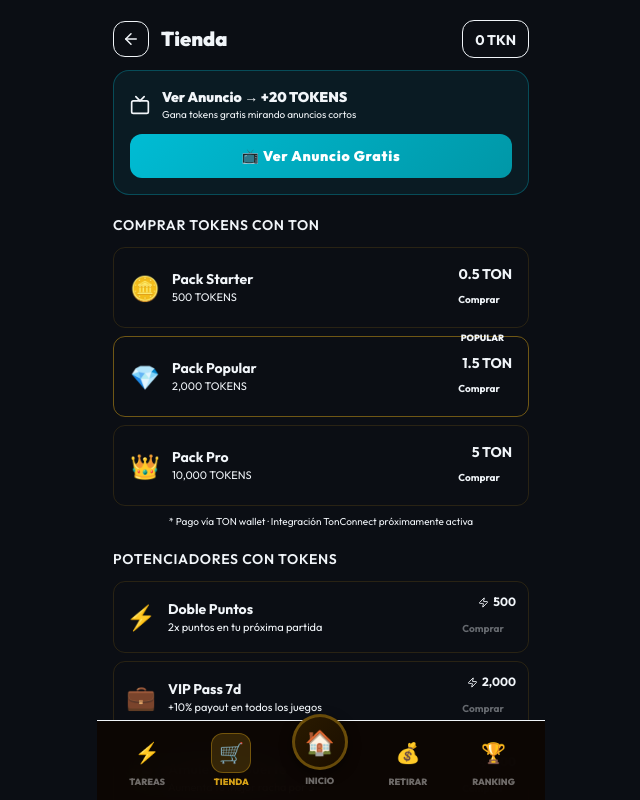
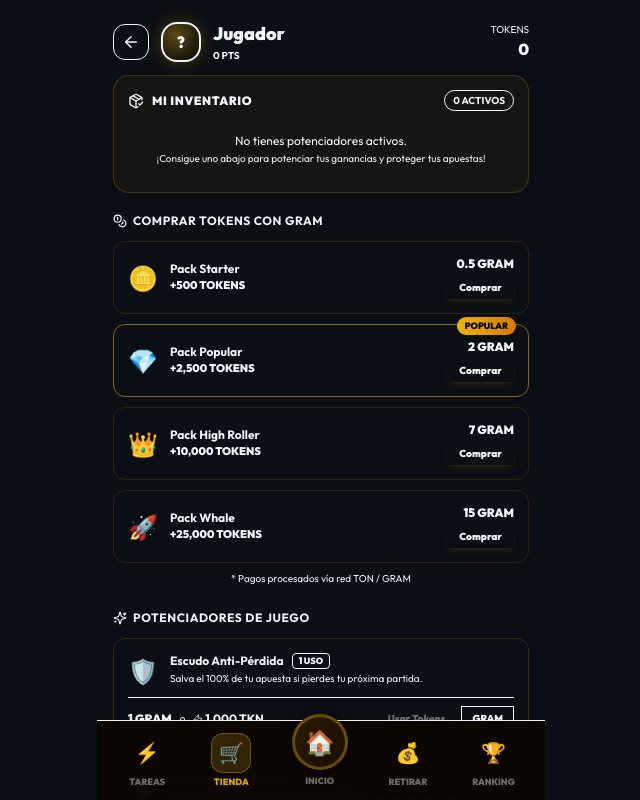
Before and after one commit to sprinttops00/bitvegas-casino00, a React (Vite) app: page /store in a window 1280 px wide. Shown: the whole page, without its empty margins (319-959 px from the left). Built offline with nearby package versions, Linux system fonts and the light colour scheme; no server answers; the database is empty.

Commit message:
Update 01 Store.jsx

```diff
--- a/src/pages/Store.jsx
+++ b/src/pages/Store.jsx
@@ -1,202 +1,377 @@
 import { useEffect, useState } from 'react'
 import { getCurrentUser } from '@/lib/telegramUser'
-import { userDB, shopDB, transactionDB } from '@/lib/db'
-import { processPurchase } from '@/lib/finance'
-import { showAd } from '@/lib/adsgram'
-import { processAdReward } from '@/lib/finance'
-import { ArrowLeft, Zap, CheckCircle, Tv } from 'lucide-react'
+import { userDB, shopDB, transactionDB, boostDB } from '@/lib/db'
+import { ArrowLeft, Zap, CheckCircle2, Clock, Coins, PackageCheck, Sparkles } from 'lucide-react'
 import { Link } from 'react-router-dom'
-import { CONFIG } from '@/lib/config'
+import Avatar from '@/components/Avatar'
 
-// Packs predefinidos de tokens (pagados con TON)
+// ── PACKS DE TOKENS (Precios en GRAM) ────────────────────────────────
 const TOKEN_PACKS = [
-  { id: 'pack_500', name: 'Pack Starter', tokens: 500, ton: 0.5, emoji: '🪙', popular: false },
-  { id: 'pack_2000', name: 'Pack Popular', tokens: 2000, ton: 1.5, emoji: '💎', popular: true },
-  { id: 'pack_10000', name: 'Pack Pro', tokens: 10000, ton: 5.0, emoji: '👑', popular: false },
+  { id: 'pack_500', name: 'Pack Starter', tokens: 500, gram: 0.5, emoji: '🪙', popular: false },
+  { id: 'pack_2500', name: 'Pack Popular', tokens: 2500, gram: 2.0, emoji: '💎', popular: true },
+  { id: 'pack_10000', name: 'Pack High Roller', tokens: 10000, gram: 7.0, emoji: '👑', popular: false },
+  { id: 'pack_25000', name: 'Pack Whale', tokens: 25000, gram: 15.0, emoji: '🚀', popular: false },
 ]
 
-// Potenciadores (comprados con tokens internos)
+// ── POTENCIADORES CON IMPACTO REAL EN EL JUEGO ────────────────────────
 const BOOSTS = [
-  { id: 'double_pts', name: 'Doble Puntos', description: '2x puntos en tu próxima partida', price: 500, emoji: '⚡' },
-  { id: 'vip_pass', name: 'VIP Pass 7d', description: '+10% payout en todos los juegos', price: 2000, emoji: '💼' },
-  { id: 'lucky_charm', name: 'Amuleto de Suerte', description: 'Aumenta tu mejor racha por 3', price: 800, emoji: '🍀' },
+  {
+    id: 'shield',
+    name: 'Escudo Anti-Pérdida',
+    description: 'Salva el 100% de tu apuesta si pierdes tu próxima partida.',
+    gram: 1.0,
+    tokenPrice: 1000,
+    durationHours: 24,
+    multiplier: 1.0,
+    emoji: '🛡️',
+    badge: '1 USO',
+  },
+  {
+    id: 'double_pts',
+    name: 'Doble Puntos (2X PTS)',
+    description: 'Duplica todos los puntos de ranking que ganes en tus partidas por 24h.',
+    gram: 0.5,
+    tokenPrice: 500,
+    durationHours: 24,
+    multiplier: 2.0,
+    emoji: '⚡',
+    badge: '24 HORAS',
+  },
+  {
+    id: 'lucky_charm',
+    name: 'Amuleto de Suerte (+15% Win)',
+    description: 'Gana un +15% de tokens extra en cada victoria durante 24 horas.',
+    gram: 1.5,
+    tokenPrice: 1500,
+    durationHours: 24,
+    multiplier: 1.15,
+    emoji: '🍀',
+    badge: '24 HORAS',
+  },
+  {
+    id: 'vip_pass',
+    name: 'Pase VIP (7 Días)',
+    description: '2X Puntos + 10% extra de tokens en victorias durante 7 días completos.',
+    gram: 3.0,
+    tokenPrice: 3000,
+    durationHours: 168,
+    multiplier: 1.10,
+    emoji: '👑',
+    badge: '7 DÍAS',
+  },
 ]
 
+function formatRemainingTime(expiresAt) {
+  const diff = new Date(expiresAt) - new Date()
+  if (diff <= 0) return 'Expirado'
+  const hours = Math.floor(diff / (1000 * 60 * 60))
+  const minutes = Math.floor((diff % (1000 * 60 * 60)) / (1000 * 60))
+  if (hours >= 24) {
+    const days = Math.floor(hours / 24)
+    return `${days}d ${hours % 24}h restantes`
+  }
+  return `${hours}h ${minutes}m restantes`
+}
+
 export default function Store() {
-  const [user, setUser] = useState(null)
+  const [player, setPlayer] = useState(null)
+  const [inventory, setInventory] = useState([])
   const [buying, setBuying] = useState(null)
-  const [purchased, setPurchased] = useState([])
-  const [watchingAd, setWatchingAd] = useState(false)
-  const [adMessage, setAdMessage] = useState(null)
+  const [successMsg, setSuccessMsg] = useState(null)
 
-  useEffect(() => { loadUser() }, [])
+  useEffect(() => { loadData() }, [])
 
-  const loadUser = async () => {
+  const loadData = async () => {
     const tgUser = getCurrentUser()
     const u = await userDB.findByTelegramId(tgUser.telegram_id)
-    if (u) setUser(u)
+    if (u) {
+      setPlayer(u)
+      const activeBoosts = await boostDB.getActiveByUser(u.id)
+      setInventory(activeBoosts)
+    }
   }
 
-  // ── Comprar tokens con TON ────────────────────────────────
+  const showNotification = (msg) => {
+    setSuccessMsg(msg)
+    setTimeout(() => setSuccessMsg(null), 3500)
+  }
+
+  // ── Comprar Pack de Tokens con GRAM ────────────────────────
   const buyTokenPack = async (pack) => {
-    if (!user || buying) return
+    if (!player || buying) return
     setBuying(pack.id)
 
-    // TODO: Aquí va TonConnect para enviar pack.ton TON a BANK_WALLET
-    // Por ahora simulamos el pago (para testing)
-    // En producción: await sendTonPayment({ connector, toAddress: CONFIG.BANK_WALLET, amount: pack.ton })
+    try {
+      const newBalance = (player.tokens || 0) + pack.tokens
+      const updated = await userDB.update(player.id, { tokens: newBalance })
 
-    const { newBalance } = await processPurchase({
-      userId: user.id,
-      tonPaid: pack.ton,
-      tokensToCredit: pack.tokens,
-      currentBalance: user.tokens,
+      await transactionDB.create({
+        userId: player.id,
+        amount: pack.tokens,
+        type: 'credit',
+        source: `buy_tokens_${pack.id}__gram:${pack.gram}`,
+        balanceAfter: newBalance,
       })
 
-    setUser(prev => ({ ...prev, tokens: newBalance }))
-    setPurchased(prev => [...prev, pack.id])
+      await shopDB.recordPurchase({
+        userId: player.id,
+        itemId: pack.id,
+        price: pack.tokens,
+        tokensReceived: pack.tokens,
+      })
+
+      setPlayer(updated)
+      showNotification(`¡Recibiste +${pack.tokens.toLocaleString()} TOKENS! 🎉`)
+    } catch (err) {
+      console.error('Error al comprar tokens:', err)
+    } finally {
       setBuying(null)
     }
-
-  // ── Ver anuncio y ganar tokens ────────────────────────────
-  const watchAd = () => {
-    if (watchingAd) return
-    setWatchingAd(true)
-    setAdMessage(null)
-
-    showAd({
-      onReward: async () => {
-        const { newBalance } = await processAdReward({
-          userId: user.id,
-          currentBalance: user.tokens,
-        })
-        setUser(prev => ({ ...prev, tokens: newBalance }))
-        setAdMessage(`¡Ganaste ${CONFIG.TOKENS_PER_AD} TOKENS! 🎉`)
-        setWatchingAd(false)
-      },
-      onSkip: () => {
-        setAdMessage('Debes ver el anuncio completo para ganar tokens.')
-        setWatchingAd(false)
-      },
-      onError: (err) => {
-        setAdMessage('No hay anuncios disponibles en este momento.')
-        setWatchingAd(false)
-      },
-    })
   }
 
-  // ── Comprar boost con tokens ──────────────────────────────
-  const buyBoost = async (boost) => {
-    if (!user || buying || user.tokens < boost.price) return
+  // ── Comprar Potenciador con Tokens ─────────────────────────
+  const buyBoostWithTokens = async (boost) => {
+    if (!player || buying || (player.tokens || 0) < boost.tokenPrice) return
     setBuying(boost.id)
-    const newBalance = user.tokens - boost.price
-    await userDB.update(user.id, { tokens: newBalance })
+
+    try {
+      const newBalance = player.tokens - boost.tokenPrice
+      const updated = await userDB.update(player.id, { tokens: newBalance })
+
       await transactionDB.create({
-      userId: user.id,
-      amount: boost.price,
+        userId: player.id,
+        amount: boost.tokenPrice,
         type: 'debit',
-      source: `boost_${boost.id}`,
+        source: `buy_boost_${boost.id}`,
         balanceAfter: newBalance,
       })
-    setUser(prev => ({ ...prev, tokens: newBalance }))
-    setPurchased(prev => [...prev, boost.id])
+
+      // Guardar el boost en Supabase con su vencimiento
+      await boostDB.add({
+        userId: player.id,
+        boostType: boost.id,
+        multiplier: boost.multiplier,
+        durationHours: boost.durationHours,
+      })
+
+      // Actualizar estado e inventario en vivo
+      setPlayer(updated)
+      const activeBoosts = await boostDB.getActiveByUser(player.id)
+      setInventory(activeBoosts)
+      showNotification(`¡Potenciador "${boost.name}" activado! ⚡`)
+    } catch (err) {
+      console.error('Error al comprar potenciador:', err)
+    } finally {
       setBuying(null)
+    }
+  }
+
+  // ── Comprar Potenciador con GRAM ───────────────────────────
+  const buyBoostWithGram = async (boost) => {
+    if (!player || buying) return
+    setBuying(boost.id)
+
+    try {
+      // Guardar el boost en Supabase
+      await boostDB.add({
+        userId: player.id,
+        boostType: boost.id,
+        multiplier: boost.multiplier,
+        durationHours: boost.durationHours,
+      })
+
+      await transactionDB.create({
+        userId: player.id,
+        amount: 0,
+        type: 'credit',
+        source: `buy_boost_gram_${boost.id}__gram:${boost.gram}`,
+        balanceAfter: player.tokens,
+      })
+
+      const activeBoosts = await boostDB.getActiveByUser(player.id)
+      setInventory(activeBoosts)
+      showNotification(`¡Potenciador "${boost.name}" activado con GRAM! 🚀`)
+    } catch (err) {
+      console.error('Error al comprar potenciador con GRAM:', err)
+    } finally {
+      setBuying(null)
+    }
   }
 
   return (
     <div className="min-h-screen pb-24">
+      {/* Header estandarizado */}
       <div className="flex items-center gap-3 px-4 pt-5 pb-3">
-        <Link to="/" className="w-9 h-9 rounded-xl bg-secondary/60 border border-border flex items-center justify-center shrink-0"><ArrowLeft size={18} /></Link>
-        <h1 className="text-xl font-black text-foreground">Tienda</h1>
-        <div className="ml-auto bg-secondary/80 border border-primary/20 rounded-xl px-3 py-1.5">
-          <span className="text-sm font-bold text-primary">{(user?.tokens || 0).toLocaleString()} TKN</span>
+        <Link to="/" className="w-9 h-9 rounded-xl bg-secondary/60 border border-border flex items-center justify-center shrink-0">
+          <ArrowLeft size={18} />
+        </Link>
+        <Avatar src={player?.photo_url} name={player?.username || player?.first_name} size={40} />
+        <div className="flex-1">
+          <h1 className="text-lg font-black text-foreground">{player?.username || player?.first_name || 'Jugador'}</h1>
+          <p className="text-[10px] text-muted-foreground font-bold">{(player?.points || 0).toLocaleString()} PTS</p>
+        </div>
+        <div className="text-right">
+          <div className="text-[10px] text-muted-foreground">TOKENS</div>
+          <div className="text-base font-black text-primary">{(player?.tokens || 0).toLocaleString()}</div>
         </div>
       </div>
 
-      {/* Ver anuncios → tokens */}
-      <div className="px-4 mb-5">
-        <div className="rounded-2xl p-4" style={{ background: 'rgba(0,188,212,0.08)', border: '1px solid rgba(0,188,212,0.3)' }}>
-          <div className="flex items-center gap-3 mb-3">
-            <Tv size={20} className="text-accent" />
-            <div>
-              <p className="text-sm font-black text-foreground">Ver Anuncio → +{CONFIG.TOKENS_PER_AD} TOKENS</p>
-              <p className="text-[10px] text-muted-foreground">Gana tokens gratis mirando anuncios cortos</p>
+      {/* Notificación flotante de compra exitosa */}
+      {successMsg && (
+        <div className="px-4 mb-3">
+          <div className="bg-green-500/20 border border-green-500/40 text-green-300 text-xs font-bold px-3 py-2 rounded-xl flex items-center gap-2 animate-bounce">
+            <CheckCircle2 size={16} className="text-green-400 shrink-0" />
+            <span>{successMsg}</span>
           </div>
         </div>
-          {adMessage && (
-            <p className={`text-xs mb-2 font-bold ${adMessage.includes('Ganaste') ? 'text-green-400' : 'text-yellow-400'}`}>{adMessage}</p>
       )}
-          <button onClick={watchAd} disabled={watchingAd}
-            className="w-full py-3 rounded-xl font-black text-sm tracking-wider transition-all active:scale-95 disabled:opacity-50"
-            style={{ background: 'linear-gradient(135deg, #00bcd4, #0097a7)', color: 'white' }}>
-            {watchingAd ? '⏳ Cargando anuncio...' : '📺 Ver Anuncio Gratis'}
-          </button>
+
+      {/* ── SECCIÓN 1: INVENTARIO DE POTENCIADORES ───────────────── */}
+      <div className="px-4 mb-5">
+        <div className="rounded-2xl p-3.5" style={{ background: 'rgba(212,160,23,0.05)', border: '1px solid rgba(212,160,23,0.25)' }}>
+          <div className="flex items-center justify-between mb-2.5">
+            <div className="flex items-center gap-2">
+              <PackageCheck size={16} className="text-primary" />
+              <h2 className="text-xs font-black text-foreground uppercase tracking-wider">Mi Inventario</h2>
+            </div>
+            <span className="text-[10px] font-bold text-primary px-2 py-0.5 rounded-full bg-primary/10 border border-primary/20">
+              {inventory.length} ACTIVO{inventory.length === 1 ? '' : 'S'}
+            </span>
+          </div>
+
+          {inventory.length === 0 ? (
+            <div className="py-3 text-center">
+              <p className="text-xs text-muted-foreground">No tienes potenciadores activos.</p>
+              <p className="text-[10px] text-muted-foreground/70 mt-0.5">¡Consigue uno abajo para potenciar tus ganancias y proteger tus apuestas!</p>
+            </div>
+          ) : (
+            <div className="space-y-2">
+              {inventory.map(item => {
+                const boostInfo = BOOSTS.find(b => b.id === item.boost_type) || {
+                  name: item.boost_type,
+                  emoji: '⚡',
+                  description: 'Potenciador activo',
+                }
+                return (
+                  <div key={item.id} className="bg-card/90 rounded-xl p-2.5 flex items-center gap-2.5 border border-primary/20">
+                    <span className="text-xl">{boostInfo.emoji}</span>
+                    <div className="flex-1 min-w-0">
+                      <p className="text-xs font-bold text-foreground truncate">{boostInfo.name}</p>
+                      <div className="flex items-center gap-1 mt-0.5 text-[10px] text-primary">
+                        <Clock size={10} />
+                        <span className="font-semibold">{formatRemainingTime(item.expires_at)}</span>
+                      </div>
+                    </div>
+                    <span className="px-2 py-0.5 rounded-md text-[9px] font-black text-green-400 bg-green-500/10 border border-green-500/30">
+                      ACTIVO
+                    </span>
+                  </div>
+                )
+              })}
+            </div>
+          )}
         </div>
       </div>
 
-      {/* Packs de tokens con TON */}
-      <div className="px-4 mb-5">
-        <h2 className="text-sm font-semibold text-muted-foreground uppercase tracking-wider mb-3">
-          Comprar Tokens con TON
+      {/* ── SECCIÓN 2: PACKS DE TOKENS (GRAM) ────────────────────── */}
+      <div className="px-4 mb-6">
+        <div className="flex items-center justify-between mb-3">
+          <div className="flex items-center gap-1.5">
+            <Coins size={14} className="text-primary" />
+            <h2 className="text-xs font-bold text-muted-foreground uppercase tracking-wider">
+              Comprar Tokens con GRAM
             </h2>
-        <div className="space-y-2">
+          </div>
+        </div>
+
+        <div className="space-y-2.5">
           {TOKEN_PACKS.map(pack => (
-            <div key={pack.id} className="bg-card rounded-xl p-4 flex items-center gap-3 relative" style={{ border: pack.popular ? '1px solid rgba(212,160,23,0.5)' : '1px solid rgba(212,160,23,0.15)' }}>
+            <div key={pack.id} className="bg-card rounded-xl p-3.5 flex items-center gap-3 relative"
+              style={{ border: pack.popular ? '1px solid rgba(212,160,23,0.6)' : '1px solid rgba(212,160,23,0.15)' }}>
               {pack.popular && (
-                <div className="absolute -top-2 right-4 bg-primary text-primary-foreground text-[9px] font-black px-2 py-0.5 rounded-full">POPULAR</div>
+                <div className="absolute -top-2 right-3 bg-gradient-to-r from-yellow-500 to-amber-600 text-black text-[9px] font-black px-2 py-0.5 rounded-full shadow-sm">
+                  POPULAR
+                </div>
               )}
               <span className="text-2xl">{pack.emoji}</span>
-              <div className="flex-1">
-                <p className="text-sm font-bold text-foreground">{pack.name}</p>
-                <p className="text-[11px] text-muted-foreground">{pack.tokens.toLocaleString()} TOKENS</p>
+              <div className="flex-1 min-w-0">
+                <p className="text-xs font-bold text-foreground">{pack.name}</p>
+                <p className="text-[11px] text-primary font-black">+{pack.tokens.toLocaleString()} TOKENS</p>
               </div>
               <div className="text-right">
-                <p className="text-sm font-bold text-accent">{pack.ton} TON</p>
-                {purchased.includes(pack.id) ? (
-                  <div className="mt-1 flex items-center gap-1 text-green-400 text-[10px] font-bold">
-                    <CheckCircle size={12} /> Comprado
-                  </div>
-                ) : (
+                <p className="text-xs font-black text-accent">{pack.gram} GRAM</p>
                 <button onClick={() => buyTokenPack(pack)} disabled={buying === pack.id}
-                    className="mt-1 px-3 py-1 rounded-lg text-[10px] font-bold btn-gold disabled:opacity-50 active:scale-95 transition-all">
+                  className="mt-1 px-3 py-1 rounded-lg text-[10px] font-black btn-gold disabled:opacity-50 active:scale-95 transition-all shadow-md shadow-yellow-500/10">
                   {buying === pack.id ? '...' : 'Comprar'}
                 </button>
-                )}
               </div>
             </div>
           ))}
         </div>
-        <p className="text-[10px] text-muted-foreground mt-2 text-center">* Pago vía TON wallet · Integración TonConnect próximamente activa</p>
+        <p className="text-[10px] text-muted-foreground mt-2 text-center">
+          * Pagos procesados vía red TON / GRAM
+        </p>
       </div>
 
-      {/* Potenciadores con tokens */}
+      {/* ── SECCIÓN 3: POTENCIADORES DISPONIBLES ─────────────────── */}
       <div className="px-4">
-        <h2 className="text-sm font-semibold text-muted-foreground uppercase tracking-wider mb-3">Potenciadores con TOKENS</h2>
-        <div className="space-y-2">
-          {BOOSTS.map(boost => (
-            <div key={boost.id} className="bg-card rounded-xl p-3 flex items-center gap-3" style={{ border: '1px solid rgba(212,160,23,0.15)' }}>
-              <span className="text-2xl">{boost.emoji}</span>
-              <div className="flex-1">
-                <p className="text-sm font-bold text-foreground">{boost.name}</p>
-                <p className="text-[11px] text-muted-foreground">{boost.description}</p>
-              </div>
-              <div className="text-right">
-                <div className="flex items-center gap-1 justify-end mb-1">
-                  <Zap size={11} className="text-primary" />
-                  <p className="text-xs font-bold text-primary">{boost.price.toLocaleString()}</p>
-                </div>
-                {purchased.includes(boost.id) ? (
-                  <CheckCircle size={14} className="text-green-400 ml-auto" />
-                ) : (
-                  <button onClick={() => buyBoost(boost)}
-                    disabled={buying === boost.id || (user?.tokens || 0) < boost.price}
-                    className="px-3 py-1 rounded-lg text-[10px] font-bold btn-gold disabled:opacity-40 active:scale-95 transition-all">
-                    {buying === boost.id ? '...' : 'Comprar'}
-                  </button>
-                )}
+        <div className="flex items-center justify-between mb-3">
+          <div className="flex items-center gap-1.5">
+            <Sparkles size={14} className="text-primary" />
+            <h2 className="text-xs font-bold text-muted-foreground uppercase tracking-wider">
+              Potenciadores de Juego
+            </h2>
           </div>
         </div>
-          ))}
+
+        <div className="space-y-3">
+          {BOOSTS.map(boost => {
+            const hasEnoughTokens = (player?.tokens || 0) >= boost.tokenPrice
+            return (
+              <div key={boost.id} className="bg-card rounded-xl p-3.5 flex flex-col gap-2.5"
+                style={{ border: '1px solid rgba(212,160,23,0.18)' }}>
+                <div className="flex items-start gap-3">
+                  <span className="text-2xl mt-0.5">{boost.emoji}</span>
+                  <div className="flex-1 min-w-0">
+                    <div className="flex items-center gap-2">
+                      <p className="text-xs font-bold text-foreground">{boost.name}</p>
+                      <span className="text-[9px] font-black px-1.5 py-0.2 rounded bg-secondary text-primary border border-primary/20">
+                        {boost.badge}
+                      </span>
+                    </div>
+                    <p className="text-[10px] text-muted-foreground mt-0.5 leading-relaxed">{boost.description}</p>
+                  </div>
+                </div>
+
+                <div className="flex items-center justify-between pt-2 border-t border-border/40">
+                  <div className="flex items-center gap-2">
+                    <span className="text-xs font-black text-accent">{boost.gram} GRAM</span>
+                    <span className="text-[10px] text-muted-foreground">o</span>
+                    <div className="flex items-center gap-0.5">
+                      <Zap size={10} className="text-primary" />
+                      <span className="text-xs font-bold text-primary">{boost.tokenPrice.toLocaleString()} TKN</span>
+                    </div>
+                  </div>
+
+                  <div className="flex items-center gap-1.5">
+                    {/* Botón comprar con Tokens */}
+                    <button onClick={() => buyBoostWithTokens(boost)}
+                      disabled={buying === boost.id || !hasEnoughTokens}
+                      className="px-2.5 py-1 rounded-lg text-[10px] font-black btn-gold disabled:opacity-40 active:scale-95 transition-all">
+                      {buying === boost.id ? '...' : 'Usar Tokens'}
+                    </button>
+
+                    {/* Botón comprar con GRAM */}
+                    <button onClick={() => buyBoostWithGram(boost)}
+                      disabled={buying === boost.id}
+                      className="px-2.5 py-1 rounded-lg text-[10px] font-black bg-secondary/80 text-accent hover:bg-secondary border border-accent/30 disabled:opacity-40 active:scale-95 transition-all">
+                      {buying === boost.id ? '...' : 'GRAM'}
+                    </button>
+                  </div>
+                </div>
+              </div>
+            )
+          })}
         </div>
       </div>
     </div>
```
Lines whose indentation alone changed are shown as unchanged.
